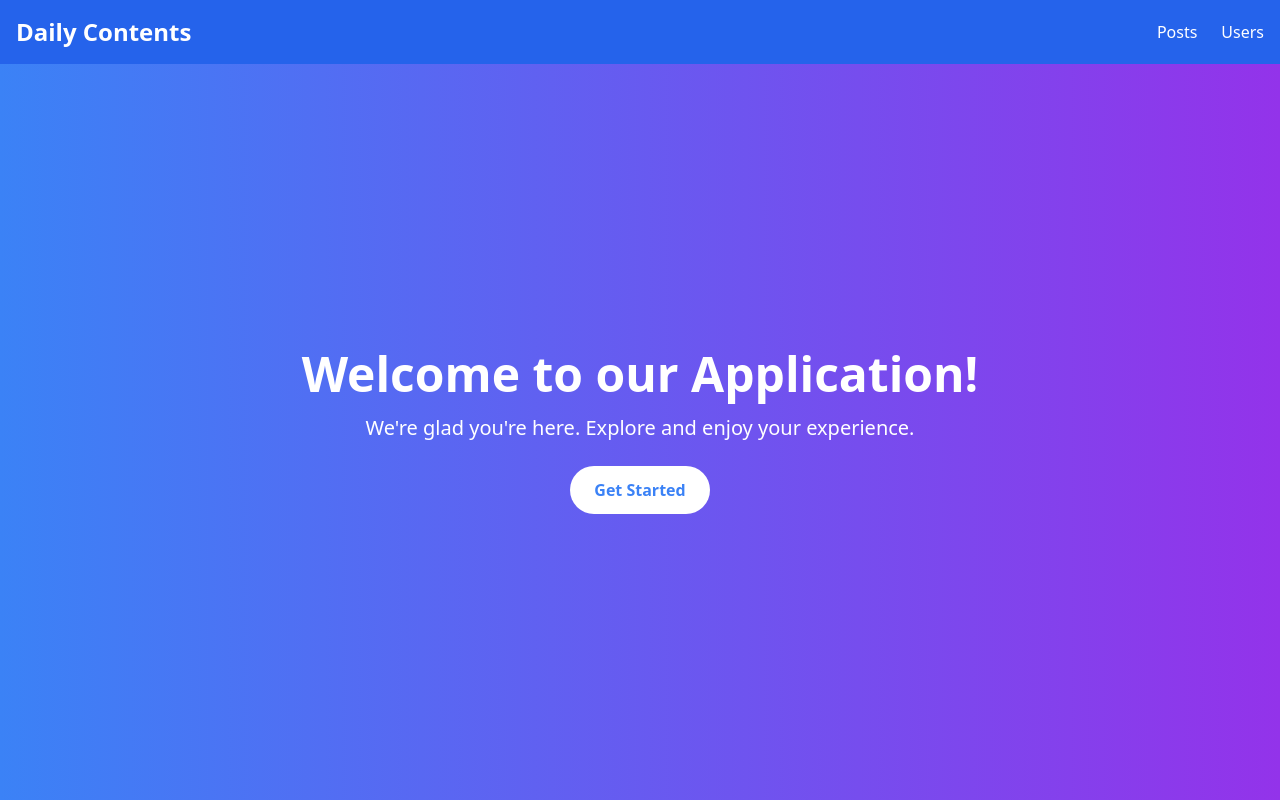
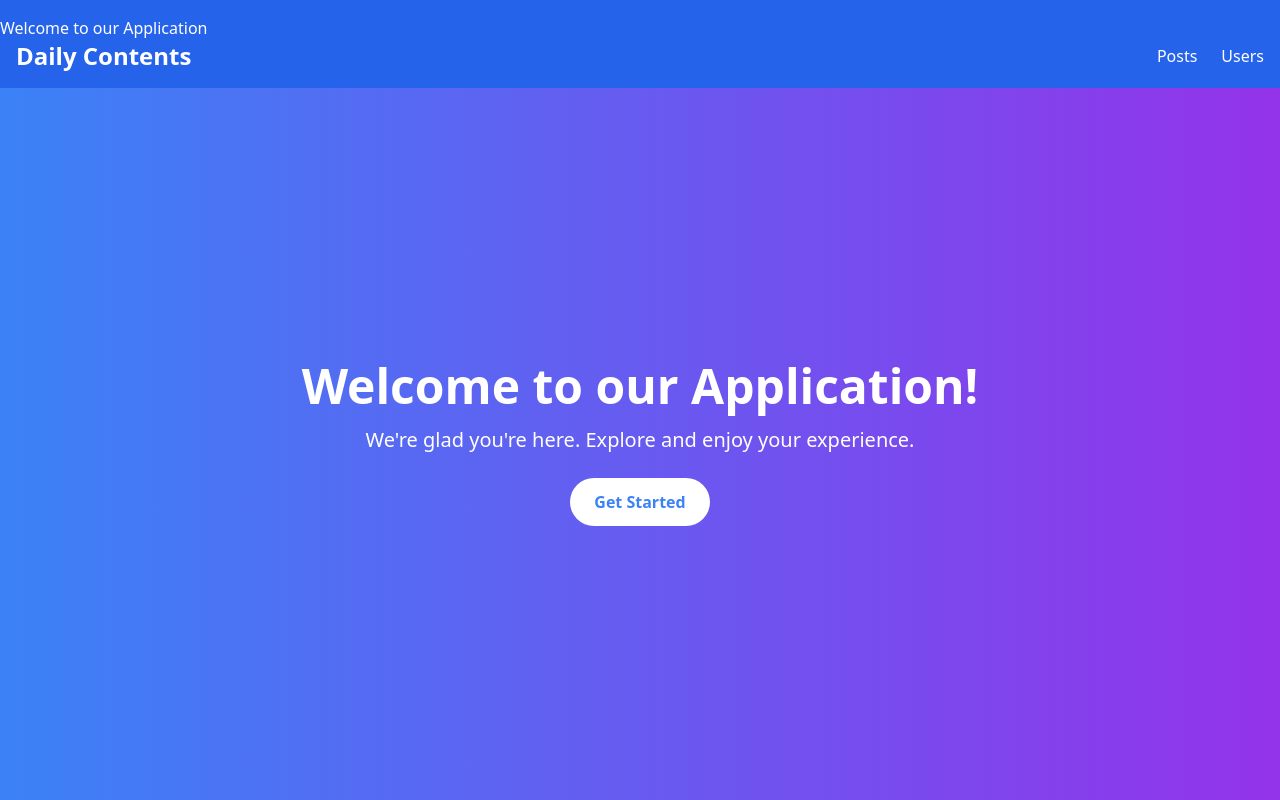
Before and after one commit to Dagi2004/alx-project-0x01-setup, a Next.js app in the folder alx-project-0x01/: page /users in a window 1280 px wide. Built offline with nearby package versions, Linux system fonts and the light colour scheme.

Commit message:
Header Edit

```diff
--- a/alx-project-0x01/components/layout/Header.tsx
+++ b/alx-project-0x01/components/layout/Header.tsx
@@ -3,6 +3,7 @@ import Link from "next/link";
 const Header: React.FC = () => {
   return (
     <header className="bg-blue-600 text-white shadow-md py-4">
+      <h1>Welcome to our Application</h1>
       <div className="container mx-auto flex justify-between items-center px-4">
         <h3 className="font-bold text-2xl">
           <Link href="/">Daily Contents</Link>
```
